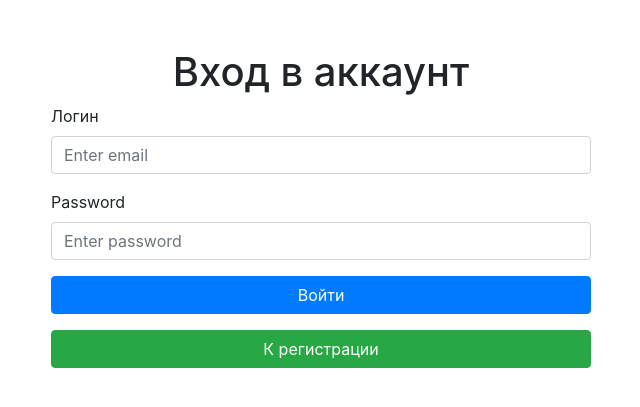
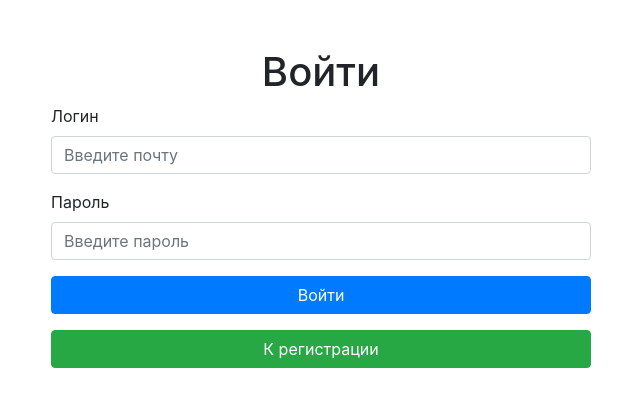
Before and after one commit to EugenePycharm/flaskupdt, a Flask app: page /login in a window 1280 px wide. Shown: the top 407 px of the page, without its empty margins (319-959 px from the left). Run offline with Flask 3, Linux system fonts and the light colour scheme; some libraries are stand-ins or nearby versions.

Commit message:
30.01.2024

```diff
--- a/app.py
+++ b/app.py
@@ -16,6 +16,12 @@ app.app_context().push()
 mail = Mail(app)
 db = SQLAlchemy(app)
 
+
+
+
+@app.route('/homepage', endpoint='home', methods=['GET', 'POST'])
+def index():
+    return render_template('site/index.html')
 
 def generate_confirmation_code():
     return secrets.token_hex(6)
@@ -65,7 +71,7 @@ def register():
         existing_user = User.query.filter_by(username=username).first()
         if existing_user:
             # Return an error if the user already exists
-            return render_template('existing_user.html')
+            return render_template('login.html')
         else:
             # Create a new user if the user does not exist
             user = User(username=username, password=password, email=email)
@@ -97,12 +103,12 @@ def confirm_email(confirmation_code):
                     user.confirmed = True
                     db.session.delete(email_confirmation)
                     db.session.commit()
-                    return 'You have successfully confirmed your account. You can now login.'
+                    return ('Вы успешно активировали аккаунт <a href="/individual_page" class="btn '
+                            'btn-secondary"><button type="button" class="btn btn-primary">В кабинет</button></a>')
                 else:
-                    return 'Incorrect confirmation code. Please try again.'
-            return render_template('confirm_email.html', confirmation_code=confirmation_code)
+                    return 'Неправильный код подтверждения.'
     else:
-        return 'Email confirmation not found. Please try again.'
+        return 'Код подтверждения не существует.'
 
 
 @app.route('/login', methods=['GET', 'POST'])
@@ -116,14 +122,15 @@ def login():
                 if user.password == password and user.username == username:
                     return render_template('individual_page.html')
                 else:
-                    return '''Неправильный пароль.
-                            <a href="/login" class="btn btn-secondary"><button type="button" class="btn btn-primary">Вернуться к логину</button></a>'''
+                    return '''Неправильный пароль. <a href="/login" class="btn btn-secondary"><button type="button"
+                    class="btn btn-primary">Вернуться к логину</button></a>'''
             else:
-                return '''Неактивная учётная запись.
-                            <a href="/" class="btn btn-secondary"><button type="button" class="btn btn-primary">Вернуться к регистрации</button></a>'''
+                return '''Неактивная учётная запись. <a href="/" class="btn btn-secondary"><button type="button"
+                class="btn btn-primary">Вернуться к регистрации</button></a>'''
         else:
-            return '''Неправильное имя пользователя. <a href="/login" class="btn btn-secondary"><button type="button" class="btn btn-primary">Вернуться к логину</button></a> '''
-    return render_template('existing_user.html')
+            return '''Неправильное имя пользователя. <a href="/login" class="btn btn-secondary"><button type="button"
+            class="btn btn-primary">Вернуться к логину</button></a>'''
+    return render_template('login.html')
 
 
 if __name__ == '__main__':
--- a/templates/existing_user.html
+++ b/templates/login.html
@@ -3,7 +3,7 @@
 <head>
     <meta charset="UTF-8">
     <meta name="viewport" content="width=device-width, initial-scale=1.0">
-    <title>Login</title>
+    <title>Вход</title>
     <!-- Add Bootstrap CSS -->
     <link rel="stylesheet" href="https://stackpath.bootstrapcdn.com/bootstrap/4.5.2/css/bootstrap.min.css">
 </head>
@@ -11,15 +11,15 @@
     <div class="container">
         <div class="row">
             <div class="col-md-6 offset-md-3 mt-5">
-                <h1 class="text-center">Вход в аккаунт</h1>
+                <h1 class="text-center">Войти</h1>
                 <form action="/login" method="post">
                     <div class="form-group">
                         <label for="username">Логин</label>
-                        <input type="text" class="form-control" id="username" name="username" placeholder="Enter email" required>
+                        <input type="text" class="form-control" id="username" name="username" placeholder="Введите почту" required>
                     </div>
                     <div class="form-group">
-                        <label for="password">Password</label>
-                        <input type="password" class="form-control" id="password" name="password" placeholder="Enter password" required>
+                        <label for="password">Пароль</label>
+                        <input type="password" class="form-control" id="password" name="password" placeholder="Введите пароль" required>
                     </div>
                     <button type="submit" class="btn btn-primary w-100">Войти</button>
                 </form>
--- a/templates/register.html
+++ b/templates/register.html
@@ -4,12 +4,13 @@
     <meta charset="UTF-8">
     <link rel="stylesheet" href="https://stackpath.bootstrapcdn.com/bootstrap/4.5.2/css/bootstrap.min.css">
 {#    <link href="https://cdn.jsdelivr.net/npm/bootstrap@5.2.3/dist/css/bootstrap.min.css" rel="stylesheet" integrity="sha384-rbsA2VBKQhggwzxH7pPCaAqO46MgnOM80zW1RWuH61DGLwZJEdK2Kadq2F9CUG65" crossorigin="anonymous">#}
-    <title>Registration</title>
+    <title>Регистрация</title>
 </head>
 <body>
     <div class="container">
         <div class="row">
             <div class="col-md-6 offset-md-3 mt-5">
+                <h1 class="text-center">Регистрация</h1>
                 <form action="/register" method="post">
         <div class="mb-3">
             <label for="username" class="form-label">Имя</label>
```
Also changed, not shown: templates/confirm_email.html (deleted, +0 -10 lines), instance/users.db.
